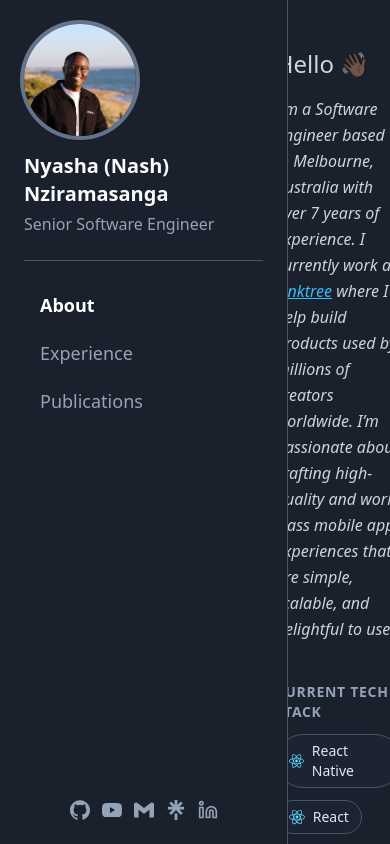
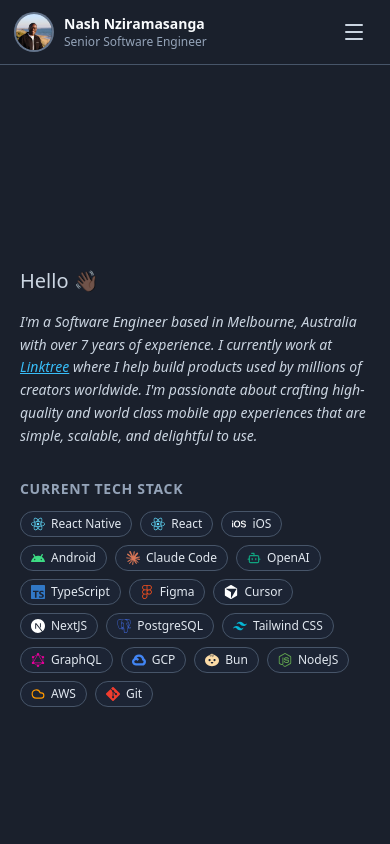
Before and after one commit to NyashaNziramasanga/portfolio-v4, a React (Vite) app: page / in a window 390 px wide. Built offline with nearby package versions, Linux system fonts and the light colour scheme.

Commit message:
mobile responsiveness

```diff
--- a/src/App.tsx
+++ b/src/App.tsx
@@ -26,7 +26,7 @@
   siIos,
   siAndroid,
 } from "simple-icons";
-import { Bot, Cloud, Linkedin } from "lucide-react";
+import { Bot, Cloud, Linkedin, Menu, X } from "lucide-react";
 import type { LucideIcon } from "lucide-react";
 
 const simpleIconsMap: Record<string, { path: string; hex: string }> = {
@@ -64,12 +64,71 @@
 
 const YEARS_OF_EXPERIENCE = new Date().getFullYear() - 2019;
 
+const socialLinks = [
+  { href: "https://github.com/NyashaNziramasanga", icon: siGithub, label: "GitHub" },
+  { href: "https://www.youtube.com/@Nyasha_Nziboi", icon: siYoutube, label: "YouTube" },
+  { href: "mailto:nyashanziramasanga1@gmail.com", icon: siGmail, label: "Email" },
+  { href: "https://linktr.ee/nyasha_nziboi", icon: siLinktree, label: "Linktree" },
+  { href: "https://www.linkedin.com/in/nyasha-nash-nziramasanga-446380116/", lucide: Linkedin, label: "LinkedIn" },
+] as const;
+
+function SocialLinks() {
+  return (
+    <div className="flex justify-center gap-3">
+      {socialLinks.map(({ href, label, ...rest }) => (
+        <a
+          key={label}
+          href={href}
+          target={href.startsWith("mailto:") ? undefined : "_blank"}
+          rel={href.startsWith("mailto:") ? undefined : "noopener noreferrer"}
+          className="text-slate-400 transition-colors hover:text-white"
+          aria-label={label}
+        >
+          {"icon" in rest ? (
+            <SimpleIconSvg icon={rest.icon} className="h-5 w-5" />
+          ) : (
+            <rest.lucide className="h-5 w-5" />
+          )}
+        </a>
+      ))}
+    </div>
+  );
+}
+
+function SidebarNav({
+  activeSection,
+  onSelect,
+}: {
+  activeSection: string;
+  onSelect: (id: string) => void;
+}) {
+  return (
+    <nav className="flex flex-col gap-2">
+      {sectionsData.map(({ id, label }) => (
+        <Button
+          key={id}
+          variant="ghost"
+          className={cn(
+            "justify-start text-lg font-medium text-slate-400 transition-[transform,color,background-color,font-weight] duration-300 ease-in-out hover:scale-[1.02] hover:bg-white/10 hover:text-slate-200",
+            activeSection === id && "font-bold text-white",
+          )}
+          onClick={() => onSelect(id)}
+        >
+          {label}
+        </Button>
+      ))}
+    </nav>
+  );
+}
+
 export default function App() {
   const [activeSection, setActiveSection] = useState<string>("about");
+  const [mobileMenuOpen, setMobileMenuOpen] = useState(false);
   const sectionRefs = useRef<Record<string, HTMLElement | null>>({});
   const mainRef = useRef<HTMLDivElement>(null);
 
   const selectSection = useCallback((id: string) => {
+    setMobileMenuOpen(false);
     sectionRefs.current[id]?.scrollIntoView({
       behavior: "smooth",
       block: "start",
@@ -98,10 +157,85 @@
     return () => observer.disconnect();
   }, []);
 
+  useEffect(() => {
+    if (mobileMenuOpen) {
+      document.body.style.overflow = "hidden";
+    } else {
+      document.body.style.overflow = "";
+    }
+    return () => {
+      document.body.style.overflow = "";
+    };
+  }, [mobileMenuOpen]);
+
   return (
-    <div className="flex h-screen w-full overflow-hidden bg-[#1A202C]">
-      {/* Left panel - navigation */}
-      <aside className="flex w-72 shrink-0 flex-col border-r border-slate-600 bg-[#1A202C] p-6">
+    <div className="flex h-screen w-full flex-col overflow-hidden bg-[#1A202C] md:flex-row">
+      {/* Mobile top bar */}
+      <header className="flex items-center justify-between border-b border-slate-600 bg-[#1A202C] px-4 py-3 md:hidden">
+        <div className="flex items-center gap-3">
+          <img
+            src="/logos/profile.webp"
+            alt="Nyasha Nziramasanga"
+            className="h-9 w-9 rounded-full object-cover ring-2 ring-slate-500"
+          />
+          <div>
+            <p className="text-sm font-bold text-slate-50">Nash Nziramasanga</p>
+            <p className="text-xs text-slate-400">Senior Software Engineer</p>
+          </div>
+        </div>
+        <button
+          onClick={() => setMobileMenuOpen((prev) => !prev)}
+          className="rounded-lg p-2 text-slate-300 transition-colors hover:bg-white/10 hover:text-white"
+          aria-label={mobileMenuOpen ? "Close menu" : "Open menu"}
+        >
+          {mobileMenuOpen ? <X className="h-6 w-6" /> : <Menu className="h-6 w-6" />}
+        </button>
+      </header>
+
+      {/* Mobile drawer overlay */}
+      {mobileMenuOpen && (
+        <div
+          className="fixed inset-0 z-40 bg-black/60 md:hidden"
+          onClick={() => setMobileMenuOpen(false)}
+        />
+      )}
+
+      {/* Mobile drawer */}
+      <aside
+        className={cn(
+          "fixed inset-y-0 left-0 z-50 flex w-72 flex-col border-r border-slate-600 bg-[#1A202C] p-6 transition-transform duration-300 ease-in-out md:hidden",
+          mobileMenuOpen ? "translate-x-0" : "-translate-x-full",
+        )}
+      >
+        <div className="mb-6 flex items-center justify-between">
+          <img
+            src="/logos/profile.webp"
+            alt="Nyasha Nziramasanga"
+            className="h-20 w-20 rounded-full object-cover ring-4 ring-slate-500"
+          />
+          <button
+            onClick={() => setMobileMenuOpen(false)}
+            className="rounded-lg p-2 text-slate-300 transition-colors hover:bg-white/10 hover:text-white"
+            aria-label="Close menu"
+          >
+            <X className="h-5 w-5" />
+          </button>
+        </div>
+        <h1 className="mb-1 text-lg font-bold text-slate-50">
+          Nyasha (Nash) Nziramasanga
+        </h1>
+        <h2 className="mb-6 text-sm font-medium text-slate-400">
+          Senior Software Engineer
+        </h2>
+        <hr className="mb-6 border-slate-600" />
+        <SidebarNav activeSection={activeSection} onSelect={selectSection} />
+        <div className="mt-auto pt-6">
+          <SocialLinks />
+        </div>
+      </aside>
+
+      {/* Desktop sidebar */}
+      <aside className="hidden w-72 shrink-0 flex-col border-r border-slate-600 bg-[#1A202C] p-6 md:flex">
         <img
           src="/logos/profile.webp"
           alt="Nyasha Nziramasanga"
@@ -114,48 +248,13 @@
           Senior Software Engineer
         </h2>
         <hr className="mb-6 border-slate-600" />
-        <nav className="flex flex-col gap-2">
-          {sectionsData.map(({ id, label }) => (
-            <Button
-              key={id}
-              variant="ghost"
-              className={cn(
-                "justify-start text-lg font-medium text-slate-400 transition-[transform,color,background-color,font-weight] duration-300 ease-in-out hover:scale-[1.02] hover:bg-white/10 hover:text-slate-200",
-                activeSection === id && "font-bold text-white",
-              )}
-              onClick={() => selectSection(id)}
-            >
-              {label}
-            </Button>
-          ))}
-        </nav>
-
-        <div className="mt-auto flex justify-center gap-3 pt-6">
-          {([
-            { href: "https://github.com/NyashaNziramasanga", icon: siGithub, label: "GitHub" },
-            { href: "https://www.youtube.com/@Nyasha_Nziboi", icon: siYoutube, label: "YouTube" },
-            { href: "mailto:nyashanziramasanga1@gmail.com", icon: siGmail, label: "Email" },
-            { href: "https://linktr.ee/nyasha_nziboi", icon: siLinktree, label: "Linktree" },
-            { href: "https://www.linkedin.com/in/nyasha-nash-nziramasanga-446380116/", lucide: Linkedin, label: "LinkedIn" },
-          ] as const).map(({ href, label, ...rest }) => (
-            <a
-              key={label}
-              href={href}
-              target={href.startsWith("mailto:") ? undefined : "_blank"}
-              rel={href.startsWith("mailto:") ? undefined : "noopener noreferrer"}
-              className="text-slate-400 transition-colors hover:text-white"
-            >
-              {"icon" in rest ? (
-                <SimpleIconSvg icon={rest.icon} className="h-5 w-5" aria-label={label} />
-              ) : (
-                <rest.lucide className="h-5 w-5" aria-label={label} />
-              )}
-            </a>
-          ))}
+        <SidebarNav activeSection={activeSection} onSelect={selectSection} />
+        <div className="mt-auto pt-6">
+          <SocialLinks />
         </div>
       </aside>
 
-      {/* Right panel - scrollable single-page sections */}
+      {/* Scrollable content */}
       <main
         ref={mainRef}
         className="flex-1 snap-y snap-mandatory overflow-y-auto"
@@ -165,11 +264,11 @@
           ref={(el) => {
             sectionRefs.current.about = el;
           }}
-          className="flex min-h-screen snap-start items-center justify-center px-8 py-12"
+          className="flex min-h-screen snap-start items-center justify-center px-5 py-10 sm:px-8 sm:py-12"
         >
           <div className="flex max-w-2xl flex-col">
-            <p className="mb-4 text-2xl text-slate-300">Hello 👋🏿</p>
-            <p className="italic leading-relaxed text-slate-300">
+            <p className="mb-4 text-xl text-slate-300 sm:text-2xl">Hello 👋🏿</p>
+            <p className="text-sm italic leading-relaxed text-slate-300 sm:text-base">
               I'm a Software Engineer based in Melbourne, Australia with over{" "}
               {YEARS_OF_EXPERIENCE} years of experience. I currently
               work at{" "}
@@ -182,16 +281,16 @@
                 Linktree
               </a>{" "}
               where I help build products used by millions of creators
-              worldwide. I’m passionate about crafting high-quality and world
+              worldwide. I'm passionate about crafting high-quality and world
               class mobile app experiences that are simple, scalable, and
               delightful to use.
             </p>
 
-            <div className="mt-10">
+            <div className="mt-8 sm:mt-10">
               <h3 className="mb-3 text-sm font-semibold uppercase tracking-wider text-slate-400">
                 Current Tech Stack
               </h3>
-              <div className="flex flex-wrap gap-3">
+              <div className="flex flex-wrap gap-2 sm:gap-3">
                 {techStackData.map(({ iconKey, label, colorOverride }) => {
                   const isLucide = iconKey.startsWith("lucide:");
                   const key = isLucide ? iconKey.split(":")[1] : iconKey;
@@ -202,17 +301,17 @@
                   return (
                     <span
                       key={label}
-                      className="inline-flex items-center gap-2 rounded-full border border-slate-600 bg-slate-800/60 px-3 py-1.5 text-sm text-slate-200"
+                      className="inline-flex items-center gap-1.5 rounded-full border border-slate-600 bg-slate-800/60 px-2.5 py-1 text-xs text-slate-200 sm:gap-2 sm:px-3 sm:py-1.5 sm:text-sm"
                     >
                       {siIcon ? (
                         <SimpleIconSvg
                           icon={siIcon}
-                          className="h-4 w-4"
+                          className="h-3.5 w-3.5 sm:h-4 sm:w-4"
                           aria-label={label}
                           style={{ color }}
                         />
                       ) : LucideIcon ? (
-                        <LucideIcon className="h-4 w-4" style={{ color }} />
+                        <LucideIcon className="h-3.5 w-3.5 sm:h-4 sm:w-4" style={{ color }} />
                       ) : null}
                       {label}
                     </span>
--- a/src/components/WorkTimeline.tsx
+++ b/src/components/WorkTimeline.tsx
@@ -15,8 +15,8 @@
 function MobileFrame({ project }: { project: Project }) {
   return (
     <div className="flex justify-center py-3">
-      <div className="relative w-[180px] rounded-[24px] border-[3px] border-slate-700 bg-black p-1.5 shadow-xl">
-        <div className="overflow-hidden rounded-[18px] bg-black">
+      <div className="relative w-[140px] rounded-[20px] border-[3px] border-slate-700 bg-black p-1 shadow-xl sm:w-[180px] sm:rounded-[24px] sm:p-1.5">
+        <div className="overflow-hidden rounded-[14px] bg-black sm:rounded-[18px]">
           {project.media?.type === "video" ? (
             <video
               src={project.media.src}
@@ -34,9 +34,7 @@
             />
           )}
         </div>
-
-        {/* Home indicator */}
-        <div className="mx-auto mt-1 h-1 w-10 rounded-full bg-slate-600" />
+        <div className="mx-auto mt-1 h-1 w-8 rounded-full bg-slate-600 sm:w-10" />
       </div>
     </div>
   );
@@ -66,26 +64,32 @@
 }
 
 function ProjectList({ projects }: { projects: Project[] }) {
-  const [hoveredProject, setHoveredProject] = useState<string | null>(null);
+  const [activeProject, setActiveProject] = useState<string | null>(null);
+
+  const toggleProject = (name: string, hasMedia: boolean) => {
+    if (!hasMedia) return;
+    setActiveProject((prev) => (prev === name ? null : name));
+  };
 
   return (
     <div className="mt-3 border-t border-slate-400/30 pt-3">
       <ul className="flex flex-col">
         {projects.map((project) => {
           const hasMedia = !!project.media;
-          const isHovered = hoveredProject === project.name;
+          const isActive = activeProject === project.name;
 
           return (
             <li
               key={project.name}
-              onMouseEnter={() => hasMedia && setHoveredProject(project.name)}
-              onMouseLeave={() => setHoveredProject(null)}
+              onMouseEnter={() => hasMedia && setActiveProject(project.name)}
+              onMouseLeave={() => setActiveProject(null)}
             >
               <div
+                onClick={() => toggleProject(project.name, hasMedia)}
                 className={cn(
                   "flex items-center justify-between rounded-lg px-3 py-2 transition-all duration-200",
                   hasMedia && "cursor-pointer",
-                  isHovered && "bg-slate-300/60",
+                  isActive && "bg-slate-300/60",
                 )}
               >
                 <span className="text-sm font-medium text-slate-800">
@@ -114,7 +118,7 @@
                     <span
                       className={cn(
                         "overflow-hidden whitespace-nowrap transition-all duration-200",
-                        isHovered ? "ml-1 max-w-[60px] opacity-100" : "ml-0 max-w-0 opacity-0",
+                        isActive ? "ml-1 max-w-[60px] opacity-100" : "ml-0 max-w-0 opacity-0",
                       )}
                     >
                       {project.media.type === "video"
@@ -133,7 +137,7 @@
                 <div
                   className={cn(
                     "grid transition-all duration-300 ease-out",
-                    isHovered
+                    isActive
                       ? "grid-rows-[1fr] opacity-100"
                       : "grid-rows-[0fr] opacity-0",
                   )}
@@ -159,6 +163,11 @@
   const [expandedId, setExpandedId] = useState<string | null>(null);
   const collapseTimerRef = useRef<ReturnType<typeof setTimeout> | null>(null);
 
+  const toggleCard = useCallback((id: string, hasProjects: boolean) => {
+    if (!hasProjects) return;
+    setExpandedId((prev) => (prev === id ? null : id));
+  }, []);
+
   const handleEnter = useCallback((id: string, hasProjects: boolean) => {
     if (!hasProjects) return;
     if (collapseTimerRef.current) {
@@ -175,11 +184,11 @@
   }, []);
 
   return (
-    <div className="flex min-h-full flex-1 flex-col px-8 py-12">
-      <h2 className="mb-8 text-2xl font-bold text-slate-50">Experience</h2>
+    <div className="flex min-h-full flex-1 flex-col px-4 py-8 sm:px-8 sm:py-12">
+      <h2 className="mb-6 text-xl font-bold text-slate-50 sm:mb-8 sm:text-2xl">Experience</h2>
       <div className="relative flex flex-col gap-0">
         <div
-          className="absolute left-7 top-10 bottom-10 w-px bg-white"
+          className="absolute bottom-10 left-5 top-10 w-px bg-white sm:left-7"
           aria-hidden
         />
         {(experiencesData as Experience[]).map((exp) => {
@@ -189,36 +198,37 @@
           return (
             <div
               key={exp.id}
-              className="relative flex items-start gap-6 pb-10 last:pb-0"
+              className="relative flex items-start gap-3 pb-8 last:pb-0 sm:gap-6 sm:pb-10"
             >
-              <div className="relative z-10 mt-4 flex h-14 w-14 shrink-0 items-center justify-center overflow-hidden rounded-full bg-white ring-4 ring-[#1A202C]">
+              <div className="relative z-10 mt-4 flex h-10 w-10 shrink-0 items-center justify-center overflow-hidden rounded-full bg-white ring-4 ring-[#1A202C] sm:h-14 sm:w-14">
                 <img
                   src={exp.logo}
                   alt={exp.company}
-                  className="h-9 w-9 rounded-full object-cover"
+                  className="h-6 w-6 rounded-full object-cover sm:h-9 sm:w-9"
                 />
               </div>
 
               <div
+                onClick={() => toggleCard(exp.id, hasProjects)}
                 onMouseEnter={() => handleEnter(exp.id, hasProjects)}
                 onMouseLeave={handleLeave}
                 className={cn(
-                  "min-w-0 flex-1 rounded-2xl bg-slate-200 px-5 py-4 shadow-sm transition-all duration-300 ease-out",
+                  "min-w-0 flex-1 rounded-xl bg-slate-200 px-3 py-3 shadow-sm transition-all duration-300 ease-out sm:rounded-2xl sm:px-5 sm:py-4",
                   hasProjects && "cursor-pointer",
                   isExpanded && "bg-white shadow-lg ring-1 ring-slate-300",
                 )}
               >
-                <div className="flex flex-wrap items-start justify-between gap-3">
-                  <div>
-                    <h3 className="text-lg font-bold text-slate-900">
+                <div className="flex flex-col gap-1 sm:flex-row sm:flex-wrap sm:items-start sm:justify-between sm:gap-3">
+                  <div className="min-w-0">
+                    <h3 className="text-base font-bold text-slate-900 sm:text-lg">
                       {exp.title}
                     </h3>
-                    <p className="mt-0.5 text-sm font-normal text-slate-700">
+                    <p className="mt-0.5 text-xs font-normal text-slate-700 sm:text-sm">
                       {exp.company}
                     </p>
                   </div>
-                  <div className="flex flex-col items-end gap-1.5">
-                    <p className="text-sm font-normal text-slate-700">
+                  <div className="flex items-center gap-2 sm:flex-col sm:items-end sm:gap-1.5">
+                    <p className="text-xs font-normal text-slate-700 sm:text-sm">
                       {exp.dateStart} - {exp.dateEnd}
                     </p>
                     {hasProjects && (
```
Also changed, not shown: src/components/PublicationsList.tsx (+10 -10 lines).
